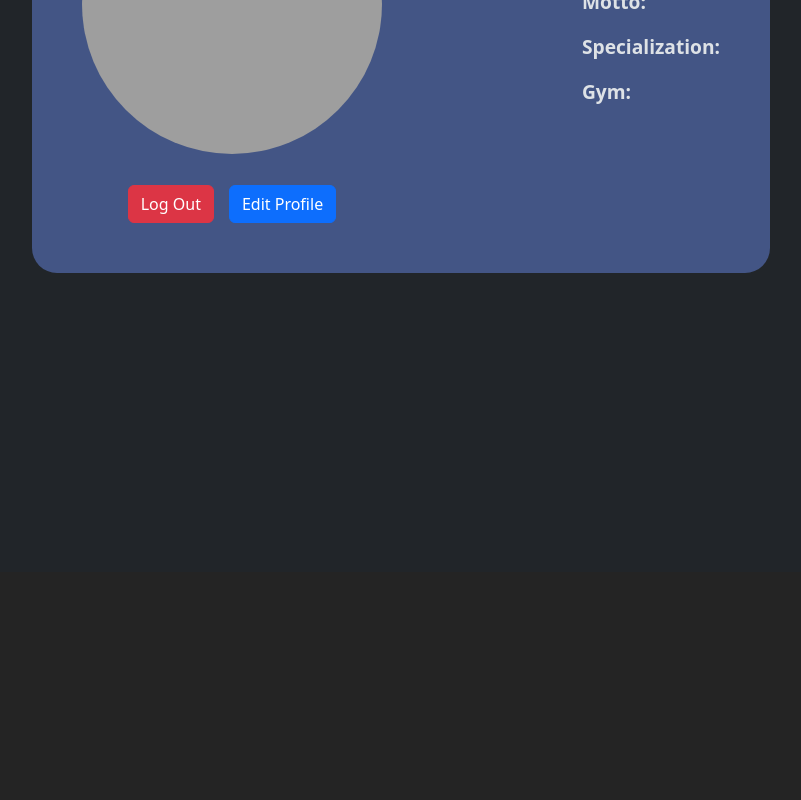
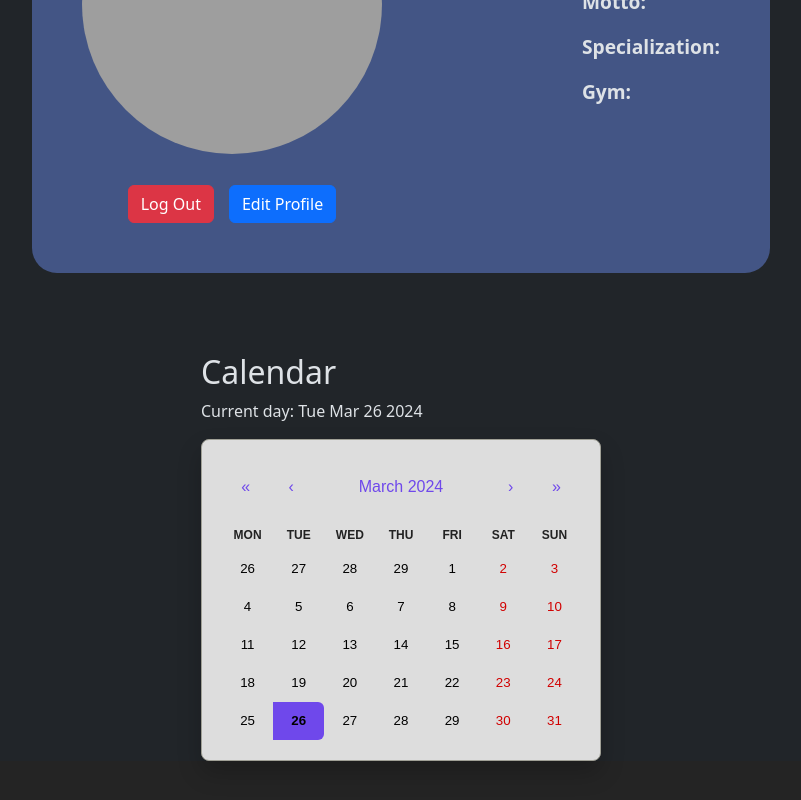
Before and after one commit to CojocaruRares/LatissimusDorsi.NET, a React (Vite) app in the folder licenta_v2.client/: page /TrainerProfile in a window 1280 px wide. Shown: the part 228-1028 px from the top of the page, without its empty margins (239-1040 px from the left). Before the commit the page ends 800 px from the top, so only its background shows below. Built offline with nearby package versions, Linux system fonts and the light colour scheme; no server answers.

Commit message:
started calendar functionality

```diff
--- a/licenta_v2.client/package.json
+++ b/licenta_v2.client/package.json
@@ -16,6 +16,7 @@
     "axios": "^1.6.2",
     "firebase": "^10.7.1",
     "react": "^18.2.0",
+    "react-calendar": "^4.8.0",
     "react-dom": "^18.2.0",
     "react-router-dom": "^6.20.1"
   },
--- /dev/null
+++ b/licenta_v2.client/src/TrainingCalendar.css
@@ -0,0 +1,105 @@
+.react-calendar {
+    width: 400px;
+    padding:20px;
+    max-width: 100%;
+    background-color: #ddd;
+    color: #222;
+    border-radius: 8px;
+    box-shadow: 0 12px 24px rgba(0, 0, 0, 0.2);
+    font-family: Arial, Helvetica, sans-serif;
+    line-height: 1.125em;
+}
+
+
+.react-calendar__navigation button {
+    color: #6f48eb;
+    min-width: 44px;
+    background: none;
+    font-size: 16px;
+    margin-top: 8px;
+}
+
+    .react-calendar__navigation button:enabled:hover,
+    .react-calendar__navigation button:enabled:focus {
+        background-color: #f8f8fa;
+    }
+
+    .react-calendar__navigation button[disabled] {
+        background-color: #f0f0f0;
+    }
+
+abbr[title] {
+    text-decoration: none;
+}
+
+.react-calendar__tile:enabled:hover,
+.react-calendar__tile:enabled:focus {
+    background: #f8f8fa;
+    color: #6f48eb;
+    border-radius: 6px;
+}
+
+.react-calendar__tile--now {
+    background: #6f48eb33;
+    border-radius: 6px;
+    font-weight: bold;
+    color: #6f48eb;
+}
+
+    .react-calendar__tile--now:enabled:hover,
+    .react-calendar__tile--now:enabled:focus {
+        background: #6f48eb33;
+        border-radius: 6px;
+        font-weight: bold;
+        color: #6f48eb;
+    }
+
+.react-calendar__tile--hasActive:enabled:hover,
+.react-calendar__tile--hasActive:enabled:focus {
+    background: #f8f8fa;
+}
+
+.react-calendar__tile--active {
+    background: #6f48eb;
+    border-radius: 6px;
+    font-weight: bold;
+    color: white;
+}
+
+    .react-calendar__tile--active:enabled:hover,
+    .react-calendar__tile--active:enabled:focus {
+        background: #6f48eb;
+        color: white;
+    }
+
+.react-calendar--selectRange .react-calendar__tile--hover {
+    background-color: #f8f8fa;
+}
+
+.react-calendar__tile--range {
+    background: #f8f8fa;
+    color: #6f48eb;
+    border-radius: 0;
+}
+
+.react-calendar__tile--rangeStart {
+    border-top-right-radius: 0;
+    border-bottom-right-radius: 0;
+    border-top-left-radius: 6px;
+    border-bottom-left-radius: 6px;
+    background: #6f48eb;
+    color: white;
+}
+
+.react-calendar__tile--rangeEnd {
+    border-top-left-radius: 0;
+    border-bottom-left-radius: 0;
+    border-top-right-radius: 6px;
+    border-bottom-right-radius: 6px;
+    background: #6f48eb;
+    color: white;
+}
+
+.react-calendar__tile:not(.react-calendar__month-view__days__day--weekend){
+    color:black;
+}
--- /dev/null
+++ b/licenta_v2.client/src/TrainingCalendar.jsx
@@ -0,0 +1,25 @@
+import { useState } from 'react';
+import Calendar from 'react-calendar';
+import 'react-calendar/dist/Calendar.css';
+import './TrainingCalendar.css';
+
+const MyCalendar = () => {
+    const [selectedDate, setSelectedDate] = useState(new Date());
+
+    const handleDateClick = (date) => {
+        setSelectedDate(date);
+    };
+
+    return (
+        <div>
+            <h2>Calendar</h2>
+            <p>Current day: {selectedDate.toDateString()}</p>
+            <Calendar
+                onChange={handleDateClick}
+                value={selectedDate}
+            />
+        </div>
+    );
+};
+
+export default MyCalendar;
--- a/licenta_v2.client/src/components/TrainerLogic/TrainerProfile.jsx
+++ b/licenta_v2.client/src/components/TrainerLogic/TrainerProfile.jsx
@@ -3,7 +3,8 @@ import axios from 'axios';
 import { auth } from '../../utils/firebase-config';
 import { signOut } from 'firebase/auth';
 import { useNavigate } from 'react-router-dom';
-import './TrainerProfile.css'
+import './TrainerProfile.css';
+import TrainingCalendar from '../../TrainingCalendar';
 import { API_URL_TRAINER } from '../../utils/api_url';
 import EditTrainer from './EditTrainer';
 
@@ -49,6 +50,7 @@ const TrainerProfile = () => {
 
 
     return (
+        <div>
             <div className="d-flex justify-content-center">
                 <div className='profile-container'>
                     <div className='profile-info'>
@@ -80,6 +82,10 @@ const TrainerProfile = () => {
                     <EditTrainer open={openModal} userData={trainerData} handleClose={handleCloseModal} />
                 </div>
             </div>
+            <div className="calendar-container">
+                <TrainingCalendar></TrainingCalendar>
+            </div>
+        </div>
     );
 };
 
--- a/licenta_v2.client/src/components/UserLogic/UserProfile.css
+++ b/licenta_v2.client/src/components/UserLogic/UserProfile.css
@@ -61,6 +61,13 @@
     background-color: #26272e !important;
 }
 
+.calendar-container{
+    display:flex;
+    justify-content:center;
+    margin-top:80px;
+    margin-bottom:80px;
+}
+
 
 @media (max-width:700px){
     div.profile-container{
--- a/licenta_v2.client/src/components/UserLogic/UserProfile.jsx
+++ b/licenta_v2.client/src/components/UserLogic/UserProfile.jsx
@@ -6,6 +6,7 @@ import { useNavigate } from 'react-router-dom';
 import './UserProfile.css'
 import EditUser from './EditUser';
 import { API_URL_USER } from '../../utils/api_url';
+import TrainingCalendar from '../../TrainingCalendar';
 
 const UserProfile = () => {
     const [userData, setUserData] = useState({});
@@ -57,7 +58,8 @@ const UserProfile = () => {
     }, [userData.gender]);
 
     return (
-        <div className="d-flex justify-content-center">
+        <div>
+            <div className="d-flex justify-content-center flex-column">
                 <div className='profile-container'>
                     <div className='profile-info'>
                         <div className='profile-image'>
@@ -89,6 +91,10 @@ const UserProfile = () => {
                     <EditUser open={openModal} userData={userData} handleClose={handleCloseModal} />
                 </div>
             </div>
+            <div className="calendar-container">
+                <TrainingCalendar></TrainingCalendar>
+            </div>
+        </div>
     );
 };
 
```
Also changed, not shown: 1 other file (tests, documents, lock files or other folders). Lines whose indentation alone changed are shown as unchanged.
